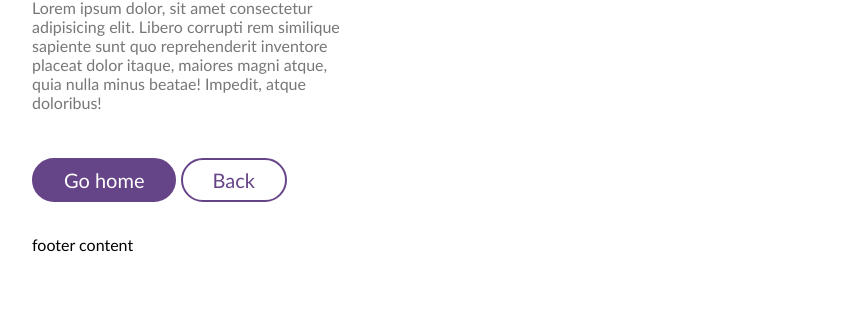
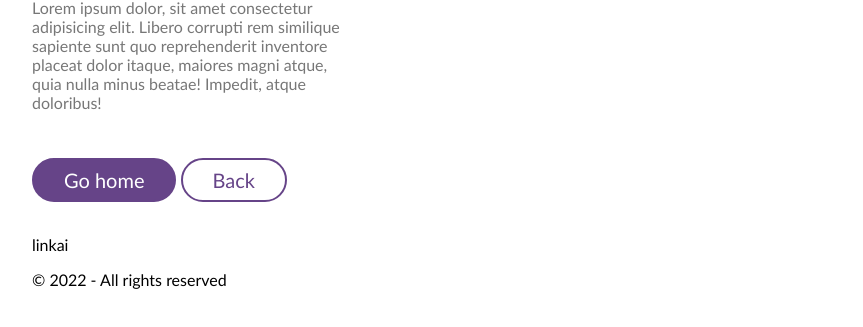
Before and after one commit to VilmaPetruskeviciene/4-astronautas, a website: page index.html in a window 1280 px wide. Shown: the part 241-568 px from the top of the page, without its empty margins (208-1071 px from the left). Drawn offline with Linux system fonts and the light colour scheme.

Commit message:
Base footer

```diff
--- a/index.html
+++ b/index.html
@@ -31,7 +31,10 @@
         <img src="./img/astronaut.png" alt="Astronaut">
     </main>
     <footer>
-        footer content
+        <div>
+            linkai
+        </div>
+        <p>&copy; 2022 - All rights reserved</p>
     </footer>
 </body>
 </html>
```
